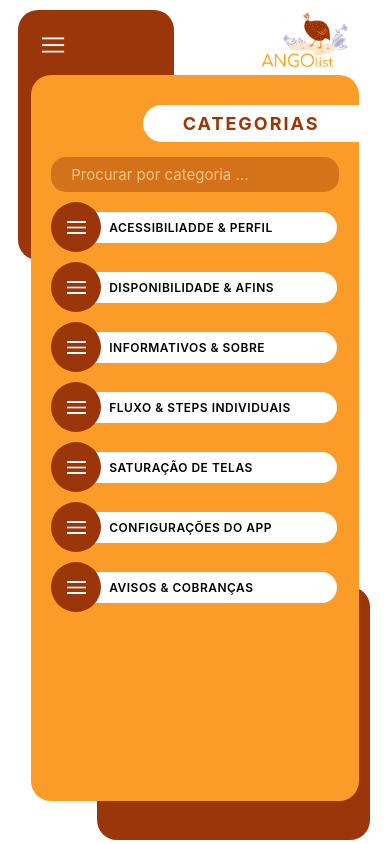
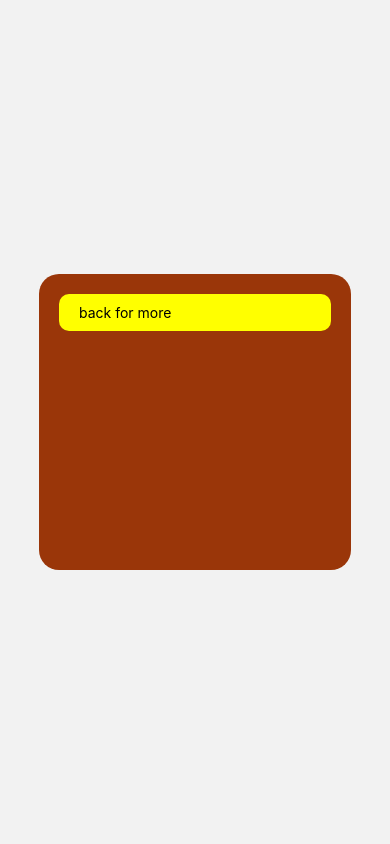
Before and after one commit to R-o-d-r-i-g-o/angolist---mobile, a React Native app: screen /PopupError in a window 390 px wide. Built offline with nearby package versions, Linux system fonts and the light colour scheme.

Commit message:
feat: redifine popup

```diff
--- a/src/components/popupError/index.tsx
+++ b/src/components/popupError/index.tsx
@@ -1,8 +1,15 @@
+import * as React from 'react';
+import {useNavigation} from '@react-navigation/native';
+import {RootStackParams} from './../../routes';
+import {NativeStackNavigationProp} from '@react-navigation/native-stack/lib/typescript/src/types';
 import styled from 'styled-components/native';
 import color from './../../utils/colors';
 import {Text} from 'react-native';
 
 export const PopupError = () => {
+  const navigation =
+    useNavigation<NativeStackNavigationProp<RootStackParams>>();
+
   return (
     <BaseContainer>
       <Sample>
@@ -15,11 +22,9 @@ export const PopupError = () => {
 };
 
 const BaseContainer = styled.View`
-  position: absolute;
-  right: 20%;
-  left: 4.3%;
-  top: 1.5%;
-  bottom: 7%;
+  margin: auto;
+  height: 35%;
+  width: 80%;
   background: ${color.baseBrown};
   border-radius: 20px;
 `;
--- a/src/routes/index.tsx
+++ b/src/routes/index.tsx
@@ -1,14 +1,13 @@
 import * as React from 'react';
 import {Info} from './../pages/Info';
 import {Categories} from './../pages/categories';
-import {ChangeScreenPopUp} from './../components/PopUp/changeScreen';
-// import {PopupError} from './../components/popupError';
+import {PopupError} from './../components/popupError';
 import {NavigationContainer} from '@react-navigation/native';
 import {createNativeStackNavigator} from '@react-navigation/native-stack';
 
 export type RootStackParams = {
   Info: any;
-  PopUp: any;
+  PopupError: any;
   Categories: any;
 };
 
@@ -23,13 +22,7 @@ export const NavigationOptions = () => {
           <Stack.Screen name={'Categories'} component={Categories} />
 
           {/* change screan menu */}
-          <Stack.Screen
-            name={'PopUp'}
-            component={ChangeScreenPopUp}
-            options={{
-              presentation: 'transparentModal',
-            }}
-          />
+          <Stack.Screen name={'PopupError'} component={PopupError} />
 
           {/* <Stack.Screen name={'PopupError'} component={PopupError} /> */}
           {/* <Stack.Screen
```
